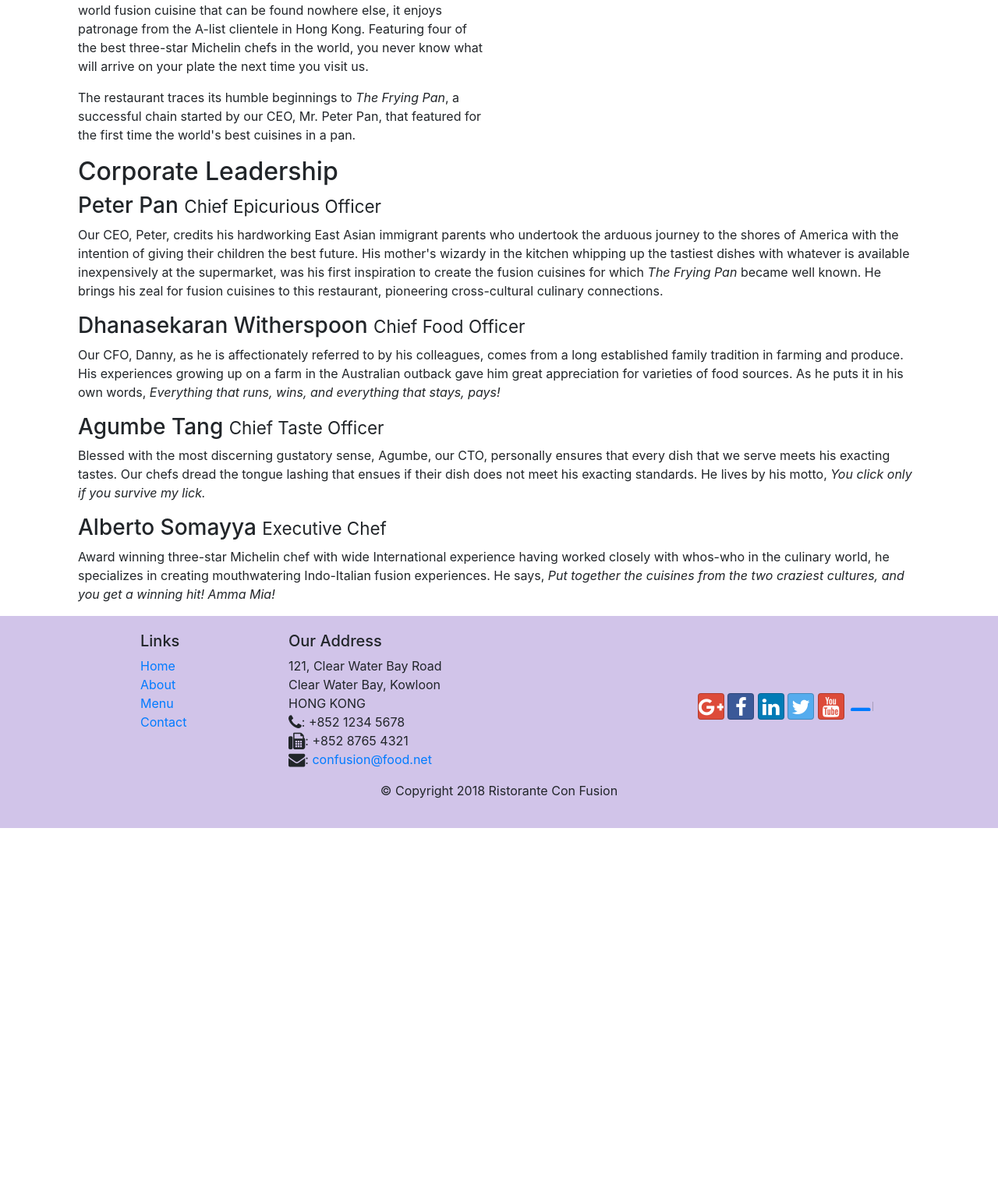
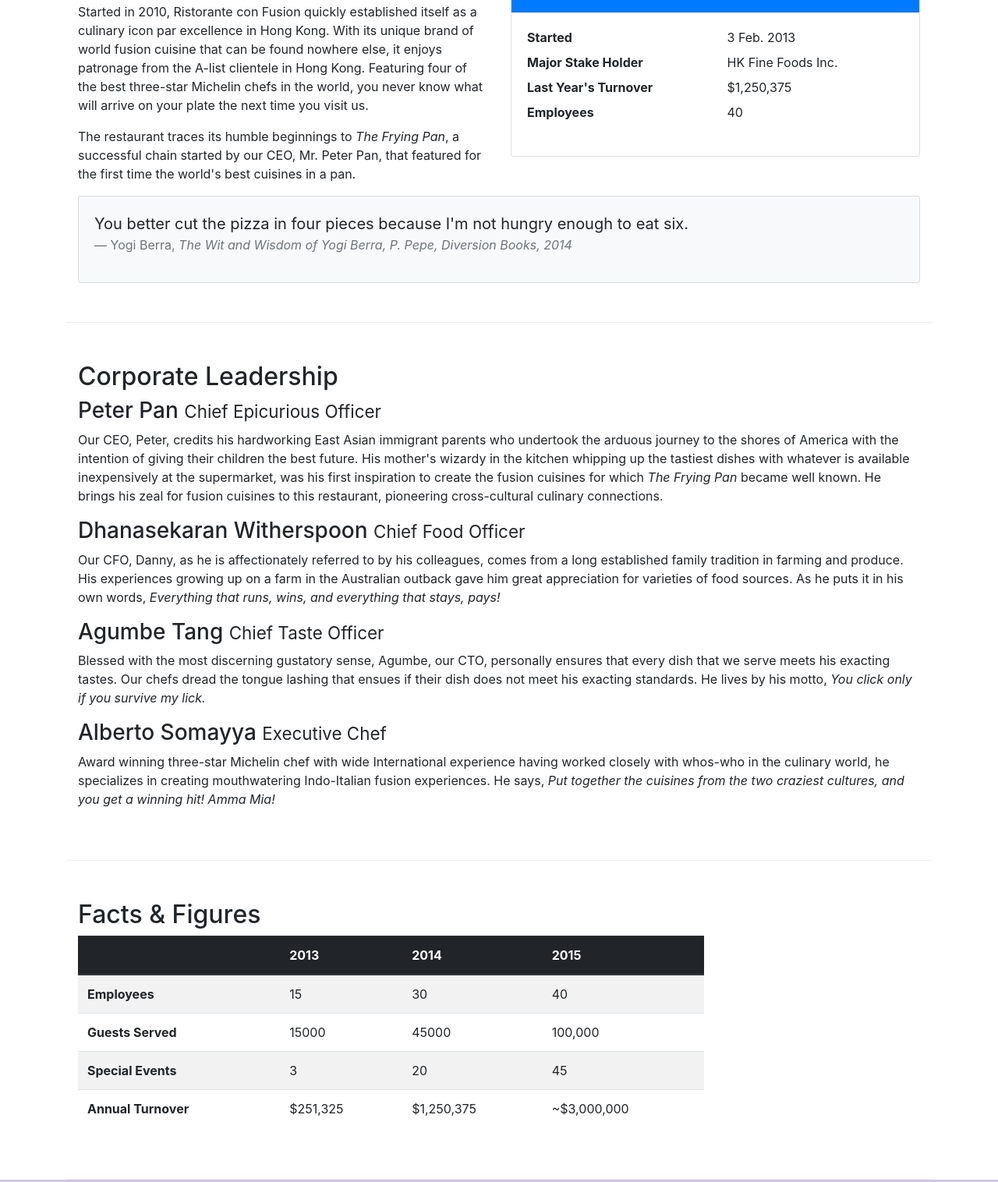
Before and after one commit to anjaliprakash15/Bootstrap, a website: page aboutus.html in a window 1280 px wide. Shown: the part 558-2074 px from the top of the page at 78% size. Before the commit the page ends 1620 px from the top, so only its background shows below. Drawn offline with nearby package versions, Linux system fonts and the light colour scheme.

Commit message:
Tables and Cards

```diff
--- a/aboutus.html
+++ b/aboutus.html
@@ -48,6 +48,7 @@
             <ol class="col-12 breadcrumb">
                 <li class="breadcrumb-item"><a href="./index.html">Home</a></li>
                 <li class="breadcrumb-item active">About Us</li>
+            </ol>
 
             <div class="col-12">
                <h3>About Us</h3>
@@ -55,19 +56,44 @@
             </div>
         </div>
 
-        <div>
+        <div class="row row-content">
             <div class="col-12 col-sm-6">
                 <h2>Our History</h2>
                 <p>Started in 2010, Ristorante con Fusion quickly established itself as a culinary icon par excellence in Hong Kong. With its unique brand of world fusion cuisine that can be found nowhere else, it enjoys patronage from the A-list clientele in Hong Kong.  Featuring four of the best three-star Michelin chefs in the world, you never know what will arrive on your plate the next time you visit us.</p>
                 <p>The restaurant traces its humble beginnings to <em>The Frying Pan</em>, a successful chain started by our CEO, Mr. Peter Pan, that featured for the first time the world's best cuisines in a pan.</p>
             </div>
-            <div>
+            <div class="col-12 col-sm-6">
+                <div class="card">
+                    <h3 class="card-header bg-primary text-white">Facts At a Glance</h3>
+                    <div class="card-body">
+                        <dl class="row">
+                            <dt class="col-6">Started</dt>
+                            <dd class="col-6">3 Feb. 2013</dd>
+                            <dt class="col-6">Major Stake Holder</dt>
+                            <dd class="col-6">HK Fine Foods Inc.</dd>
+                            <dt class="col-6">Last Year's Turnover</dt>
+                            <dd class="col-6">$1,250,375</dd>
+                            <dt class="col-6">Employees</dt>
+                            <dd class="col-6">40</dd>
+                        </dl>
+                    </div>
+                </div>
+            </div>
+            <div class="col-12">
+                <div class="card card-body bg-light">
+                    <blockquote class="blockquote">
+                        <p class="mb-0">You better cut the pizza in four pieces because I'm not hungry enough to eat six.</p>
+                        <footer class="blockquote-footer">Yogi Berra,
+                            <cite title="Source Title">The Wit and Wisdom of Yogi Berra, P. Pepe, Diversion Books, 2014 </cite>
+                        </footer>
+                    </blockquote>
+                </div>
             </div>
         </div>
 
 
-        <div class="container">
-            <div>
+        <div class="row row-content">
+            <div class="col-12">
                 <h2>Corporate Leadership</h2>
                 <h3>Peter Pan <small>Chief Epicurious Officer</small></h3>
                 <div class="d-none d-sm-block">
@@ -86,8 +112,52 @@
                     <p>Award winning three-star Michelin chef with wide International experience having worked closely with whos-who in the culinary world, he specializes in creating mouthwatering Indo-Italian fusion experiences. He says, <em>Put together the cuisines from the two craziest cultures, and you get a winning hit! Amma Mia!</em></p>
                 </div>
             </div>
-       </div>
+        </div>
+        <div class="row row-content">
+            <div class="col-12 col-sm-9">
+                <h2>Facts &amp; Figures</h2>
+                                <div class="table-responsive">
+                    <table class="table table-striped">
+                        <thead class="thead-dark">
+                            <tr>
+                                <th>&nbsp;</th>
+                                <th>2013</th>
+                                <th>2014</th>
+                                <th>2015</th>
+                            </tr>
+                        </thead>
+                        <tbody>
+                            <tr>
+                                <th>Employees</th>
+                                <td>15</td>
+                                <td>30</td>
+                                <td>40</td>
+                            </tr>
+                            <tr>
+                                <th>Guests Served</th>
+                                <td>15000</td>
+                                <td>45000</td>
+                                <td>100,000</td>
+                            </tr>
+                            <tr>
+                                <th>Special Events</th>
+                                <td>3</td>
+                                <td>20</td>
+                                <td>45</td>
+                            </tr>
+                            <tr>
+                                <th>Annual Turnover</th>
+                                <td>$251,325</td>
+                                <td>$1,250,375</td>
+                                <td>~$3,000,000</td>
+                            </tr>
+                        </tbody>
+                    </table>
+                </div>
+            </div>
+            <div class="col-12 col-sm-3"></div>
 
+        </div>
     </div>
 
     <footer class="footer">
```
